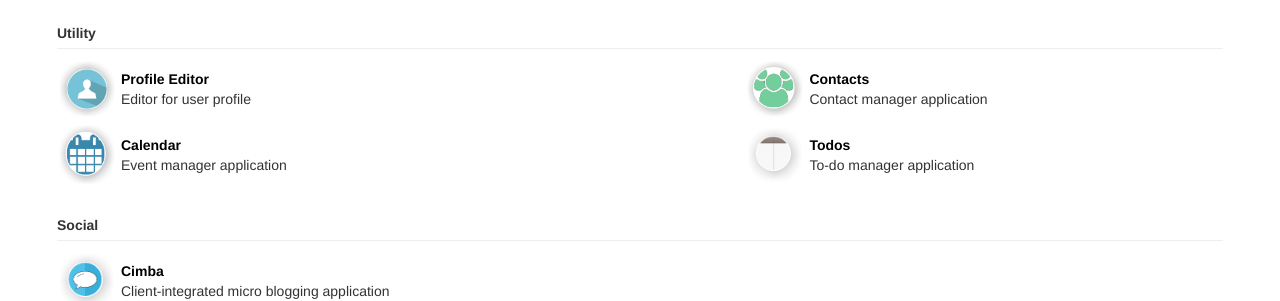
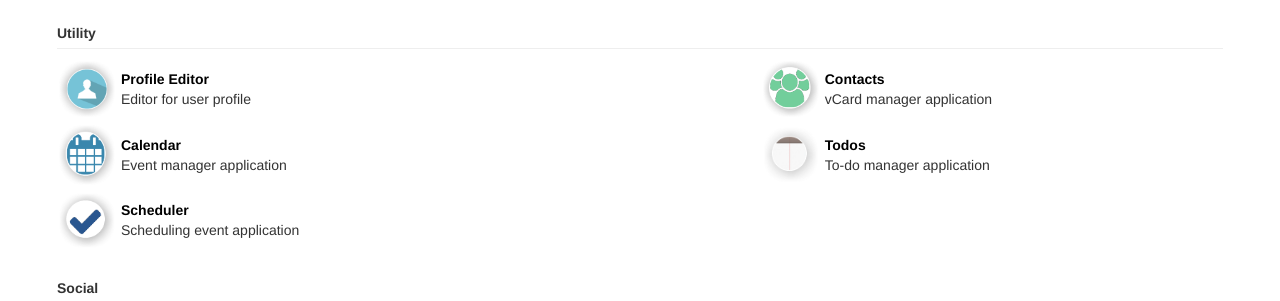
Before and after one commit to mzereba/meccano, a plain HTML site: page index.html at #/applications in a window 1280 px wide. Shown: the part 315-616 px from the top of the page. Drawn offline with Linux system fonts and the light colour scheme.

Commit message:
Updated applications page

```diff
--- a/views/applications.html
+++ b/views/applications.html
@@ -24,7 +24,7 @@
 					<td align='left'><a href="http://linkeddata.github.io/profile-editor" target="_blank">Profile Editor</a><br>Editor for user profile</td>
 
 					<td align='left' style="width: 60px"><a href="http://mzereba.github.io/contacts" target="_blank"><img src="images/icons/contacts.png" alt="Contacts" style="width:60px;"></a></td>
-					<td align='left'><a href="http://mzereba.github.io/contacts" target="_blank">Contacts</a><br>Contact manager application</td>
+					<td align='left'><a href="http://mzereba.github.io/contacts" target="_blank">Contacts</a><br>vCard manager application</td>
 
 				</tr>
 				<tr>
@@ -33,6 +33,11 @@
 
 					<td align='left' style="width: 60px"><a href="http://mzereba.github.io/todo" target="_blank"><img src="images/icons/todos.png" alt="Todos" style="width:60px;"></a></td>
 					<td align='left'><a href="http://mzereba.github.io/todo" target="_blank">Todos</a><br>To-do manager application</td>
+
+				</tr>
+				<tr>
+					<td align='left' style="width: 60px"><a href="http://mzereba.github.io/scheduler" target="_blank"><img src="images/icons/scheduler.png" alt="Scheduler" style="width:60px;"></a></td>
+					<td align='left'><a href="http://mzereba.github.io/scheduler" target="_blank">Scheduler</a><br>Scheduling event application</td>
 
 				</tr>
 
```
Also changed, not shown: images/icons/scheduler.png (added).
